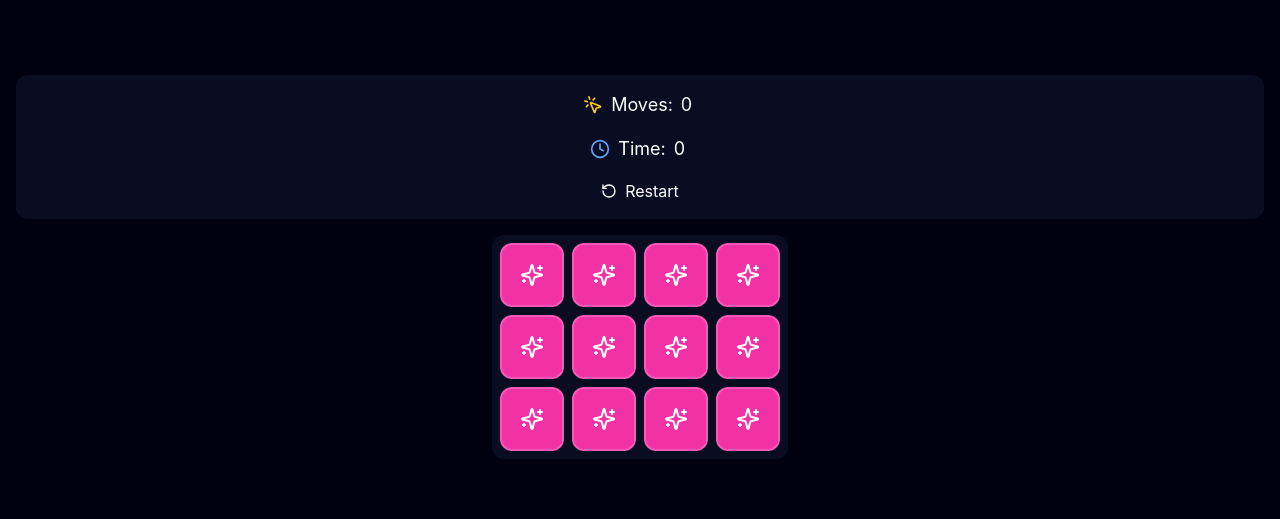
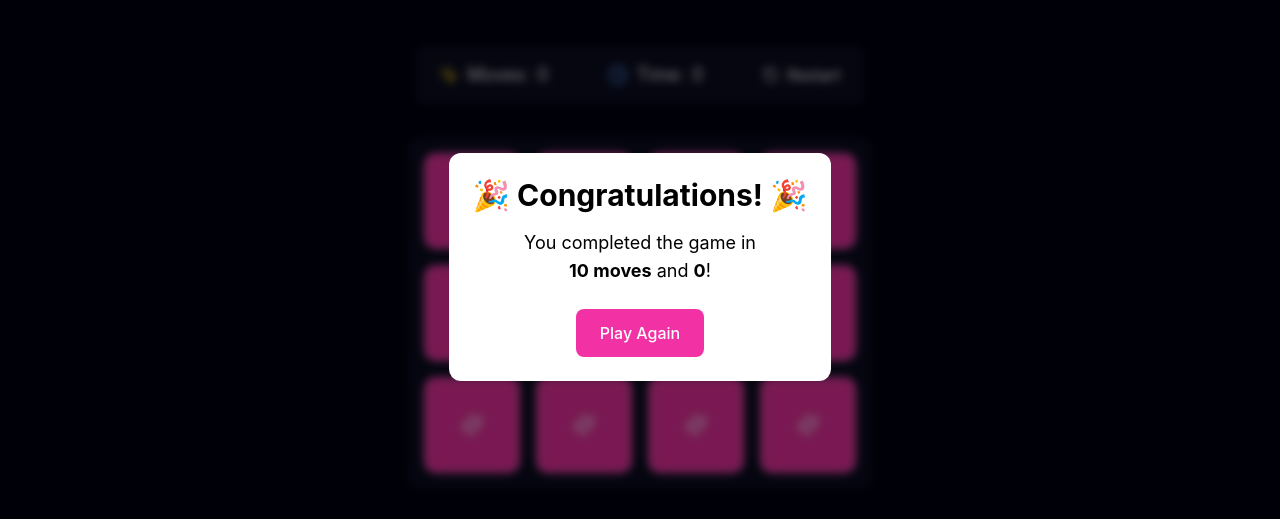
Before and after one commit to CriptX-42/memory-game, a React (Vite) app: page / in a window 1280 px wide. Shown: the part 133-652 px from the top of the page. Built offline with nearby package versions, Linux system fonts and the light colour scheme.

Commit message:
✨ - Tornando responsivo

```diff
--- a/src/App.tsx
+++ b/src/App.tsx
@@ -3,9 +3,9 @@ import GameBoard from "./components/GameBoard";
 import GameModal from "./components/GameModal";
 
 function App() {
-  const gameCompleted = false;
+  const gameCompleted = true;
   return (
-    <div className="flex min-h-screen w-full flex-col items-center justify-center gap-4 bg-blue-200 p-4">
+    <div className="flex min-h-screen w-full flex-col items-center justify-center gap-4 bg-blue-200 p-4 sm:gap-8 sm:p-8">
       <ScoreBoard moves={0} time={0} onRestart={() => {}} />
       <GameBoard />
       {gameCompleted && <GameModal moves={10} time={0} onRestart={() => {}} />}
--- a/src/components/Card.tsx
+++ b/src/components/Card.tsx
@@ -5,7 +5,8 @@ import { cn } from "@/lib/utils";
 const CARD_STYLES = {
   base: "absolute flex h-full w-full items-center justify-center rounded-xl border-2 backface-hidden",
   back: "border-white/20 bg-pink",
-  front: "rotate-y-180 border-purple-200 bg-white",
+  front:
+    "rotate-y-180 text-2xl xs:text-3xl sm:text-4xl border-purple-200 bg-white",
 };
 
 type CardProps = {
@@ -20,7 +21,10 @@ function Card({ emoji }: CardProps) {
   };
 
   return (
-    <div className="relative h-16 w-16 cursor-pointer" onClick={handleClick}>
+    <div
+      className="xs:h-20 xs:w-20 relative h-16 w-16 cursor-pointer sm:h-24 sm:w-24"
+      onClick={handleClick}
+    >
       {/* div do 3D */}
       <div
         className={cn(
@@ -30,10 +34,9 @@ function Card({ emoji }: CardProps) {
       >
         {/* Card back */}
         <div className={cn(CARD_STYLES.base, CARD_STYLES.back)}>
-          <Sparkles className="h-6 w-6 text-white" />
+          <Sparkles className="h-6 w-6 animate-pulse text-white sm:w-8" />
         </div>
-
-        {/* Card front */}
+        /{/* Card front */}
         <div className={cn(CARD_STYLES.base, CARD_STYLES.front)}>{emoji}</div>
       </div>
     </div>
--- a/src/components/GameBoard.tsx
+++ b/src/components/GameBoard.tsx
@@ -13,7 +13,7 @@ const CARDS = [...EMOJIS, ...EMOJIS]
 
 function GameBoard() {
   return (
-    <div className="grid grid-cols-4 gap-2 rounded-xl bg-blue-100 p-2">
+    <div className="grid grid-cols-4 gap-2 rounded-xl bg-blue-100 p-2 sm:gap-4 sm:p-4">
       {CARDS.map((card) => (
         <Card key={card.id} {...card} />
       ))}
--- a/src/components/GameModal.tsx
+++ b/src/components/GameModal.tsx
@@ -8,7 +8,9 @@ function GameModal({ moves, time, onRestart }: GameModalProps) {
   return (
     <div className="fixed inset-0 flex items-center justify-center bg-black/50 p-4 backdrop-blur-sm">
       <div className="max-w-sm rounded-xl bg-white p-6 text-center">
-        <h2 className="mb-4 text-2xl font-bold">🎉 Congratulations! 🎉</h2>
+        <h2 className="mb-4 text-2xl font-bold sm:text-3xl">
+          🎉 Congratulations! 🎉
+        </h2>
         <p className="mb-6 text-lg">
           You completed the game in <br />
           <b>{moves} moves</b> and <b>{time}</b>!
--- a/src/components/ScoreBoard.tsx
+++ b/src/components/ScoreBoard.tsx
@@ -36,7 +36,7 @@ const ScoreItem = ({ icon: Icon, label, value, color }: ScoreItemProps) => (
 
 export function ScoreBoard({ moves, time, onRestart }: ScoreBoardProps) {
   return (
-    <div className="flex w-full flex-col items-center justify-center gap-4 rounded-xl bg-blue-100 p-4">
+    <div className="flex w-full flex-col items-center justify-center gap-4 rounded-xl bg-blue-100 p-4 sm:w-auto sm:flex-row sm:gap-8">
       {SCORE_ITEMS.map(({ icon, label, color }) => (
         <ScoreItem
           key={label}
--- a/tailwind.config.js
+++ b/tailwind.config.js
@@ -14,6 +14,9 @@ export default {
           200: "#000010",
         },
       },
+      screens: {
+        xs: "375px",
+      },
     },
   },
   plugins: [],
```
